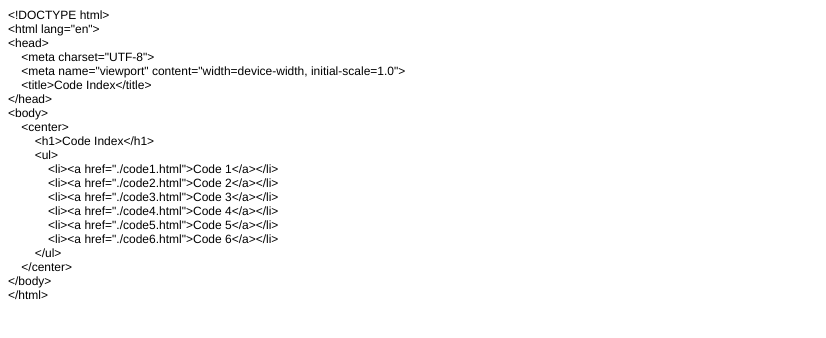
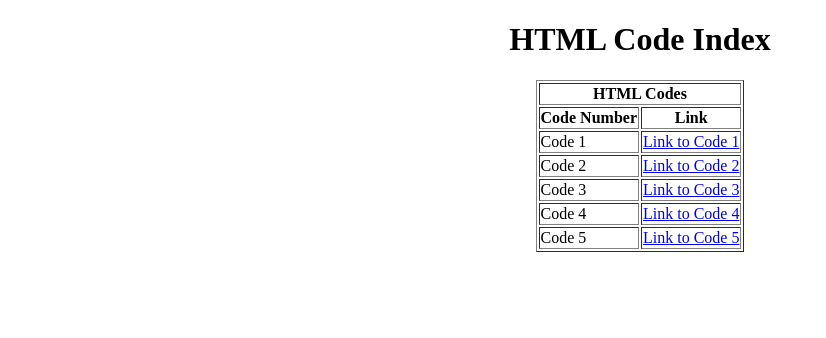
Before and after one commit to vinayakmalhotra/Ethnustask, a plain HTML site: page index.html in a window 1280 px wide. Shown: the whole page, without its empty margins (0-826 px from the left). Drawn offline with Linux system fonts and the light colour scheme.

Commit message:
index.html

```diff
--- a/index.html
+++ b/index.html
@@ -1,36 +1,47 @@
-<!DOCTYPE html PUBLIC "-//W3C//DTD HTML 4.01//EN" "http://www.w3.org/TR/html4/strict.dtd">
-<html>
+<!DOCTYPE html>
+<html lang="en">
 <head>
-  <meta http-equiv="Content-Type" content="text/html; charset=utf-8">
-  <meta http-equiv="Content-Style-Type" content="text/css">
-  <title></title>
-  <meta name="Generator" content="Cocoa HTML Writer">
-  <meta name="CocoaVersion" content="2299.5">
-  <style type="text/css">
-    p.p1 {margin: 0.0px 0.0px 0.0px 0.0px; font: 12.0px Helvetica}
-  </style>
+    <meta charset="UTF-8">
+    <meta name="viewport" content="width=device-width, initial-scale=1.0">
+    <title>HTML Code Index</title>
 </head>
 <body>
-<p class="p1">&lt;!DOCTYPE html&gt;</p>
-<p class="p1">&lt;html lang="en"&gt;</p>
-<p class="p1">&lt;head&gt;</p>
-<p class="p1"><span class="Apple-converted-space">    </span>&lt;meta charset="UTF-8"&gt;</p>
-<p class="p1"><span class="Apple-converted-space">    </span>&lt;meta name="viewport" content="width=device-width, initial-scale=1.0"&gt;</p>
-<p class="p1"><span class="Apple-converted-space">    </span>&lt;title&gt;Code Index&lt;/title&gt;</p>
-<p class="p1">&lt;/head&gt;</p>
-<p class="p1">&lt;body&gt;</p>
-<p class="p1"><span class="Apple-converted-space">    </span>&lt;center&gt;</p>
-<p class="p1"><span class="Apple-converted-space">        </span>&lt;h1&gt;Code Index&lt;/h1&gt;</p>
-<p class="p1"><span class="Apple-converted-space">        </span>&lt;ul&gt;</p>
-<p class="p1"><span class="Apple-converted-space">            </span>&lt;li&gt;&lt;a href="./code1.html"&gt;Code 1&lt;/a&gt;&lt;/li&gt;</p>
-<p class="p1"><span class="Apple-converted-space">            </span>&lt;li&gt;&lt;a href="./code2.html"&gt;Code 2&lt;/a&gt;&lt;/li&gt;</p>
-<p class="p1"><span class="Apple-converted-space">            </span>&lt;li&gt;&lt;a href="./code3.html"&gt;Code 3&lt;/a&gt;&lt;/li&gt;</p>
-<p class="p1"><span class="Apple-converted-space">            </span>&lt;li&gt;&lt;a href="./code4.html"&gt;Code 4&lt;/a&gt;&lt;/li&gt;</p>
-<p class="p1"><span class="Apple-converted-space">            </span>&lt;li&gt;&lt;a href="./code5.html"&gt;Code 5&lt;/a&gt;&lt;/li&gt;</p>
-<p class="p1"><span class="Apple-converted-space">            </span>&lt;li&gt;&lt;a href="./code6.html"&gt;Code 6&lt;/a&gt;&lt;/li&gt;</p>
-<p class="p1"><span class="Apple-converted-space">        </span>&lt;/ul&gt;</p>
-<p class="p1"><span class="Apple-converted-space">    </span>&lt;/center&gt;</p>
-<p class="p1">&lt;/body&gt;</p>
-<p class="p1">&lt;/html&gt;</p>
+    <center>
+        <h1>HTML Code Index</h1>
+        <table border="1">
+            <tr>
+                <th colspan="2">HTML Codes</th>
+            </tr>
+            <tr>
+                <th>Code Number</th>
+                <th>Link</th>
+            </tr>
+
+            <tr>
+                <td>Code 1</td>
+                <td><a href="./Code1.html">Link to Code 1</a></td>
+            </tr>
+
+            <tr>
+                <td>Code 2</td>
+                <td><a href="./Code2.html">Link to Code 2</a></td>
+            </tr>
+
+            <tr>
+                <td>Code 3</td>
+                <td><a href="./Code3.html">Link to Code 3</a></td>
+            </tr>
+
+            <tr>
+                <td>Code 4</td>
+                <td><a href="./Code4.html">Link to Code 4</a></td>
+            </tr>
+
+            <tr>
+                <td>Code 5</td>
+                <td><a href="./Code5.html">Link to Code 5</a></td>
+            </tr>
+        </table>
+    </center>
 </body>
 </html>
```
